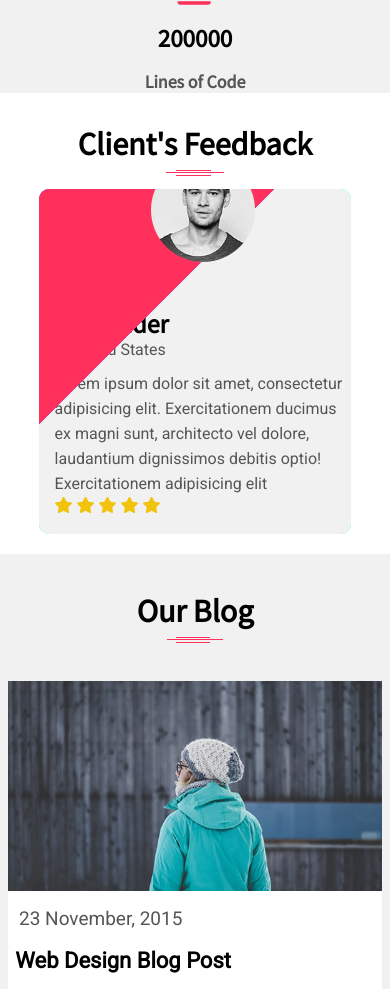
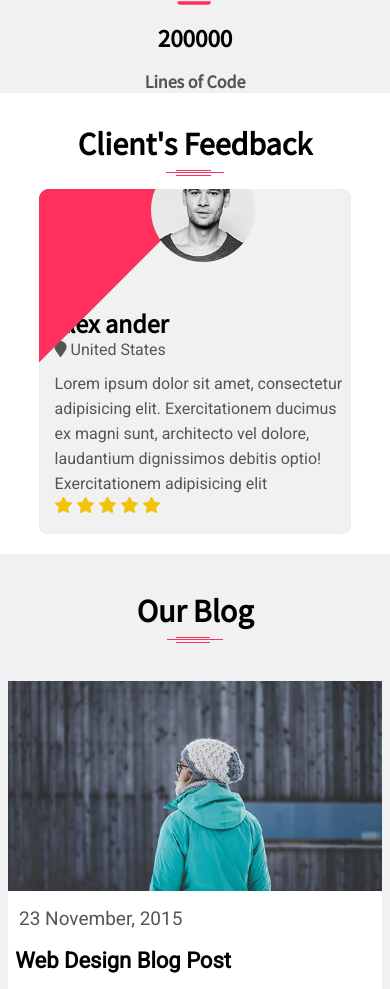
Before and after one commit to LindaMoussa/Fokir, a plain HTML site: page index.html in a window 390 px wide. Shown: the part 4948-5937 px from the top of the page. Drawn offline with Linux system fonts and the light colour scheme.

Commit message:
Update style.css

```diff
--- a/css/style.css
+++ b/css/style.css
@@ -926,7 +926,7 @@ form button{
     border-style: solid;
     border-width: 180px 180px;
     content: "";
-    left: -30%;
+    left: -50%;
     position: absolute;
     top: -70%;
     transform: skewY(135deg);
```
